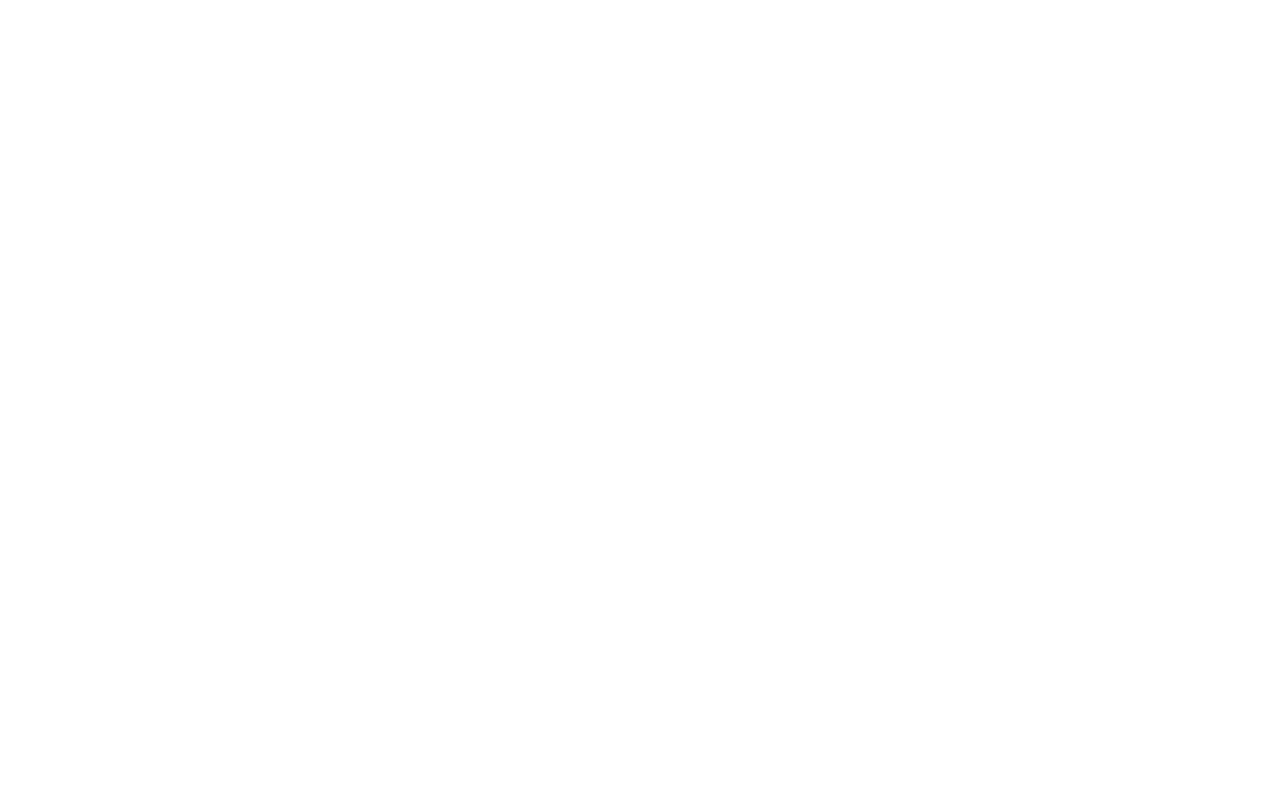
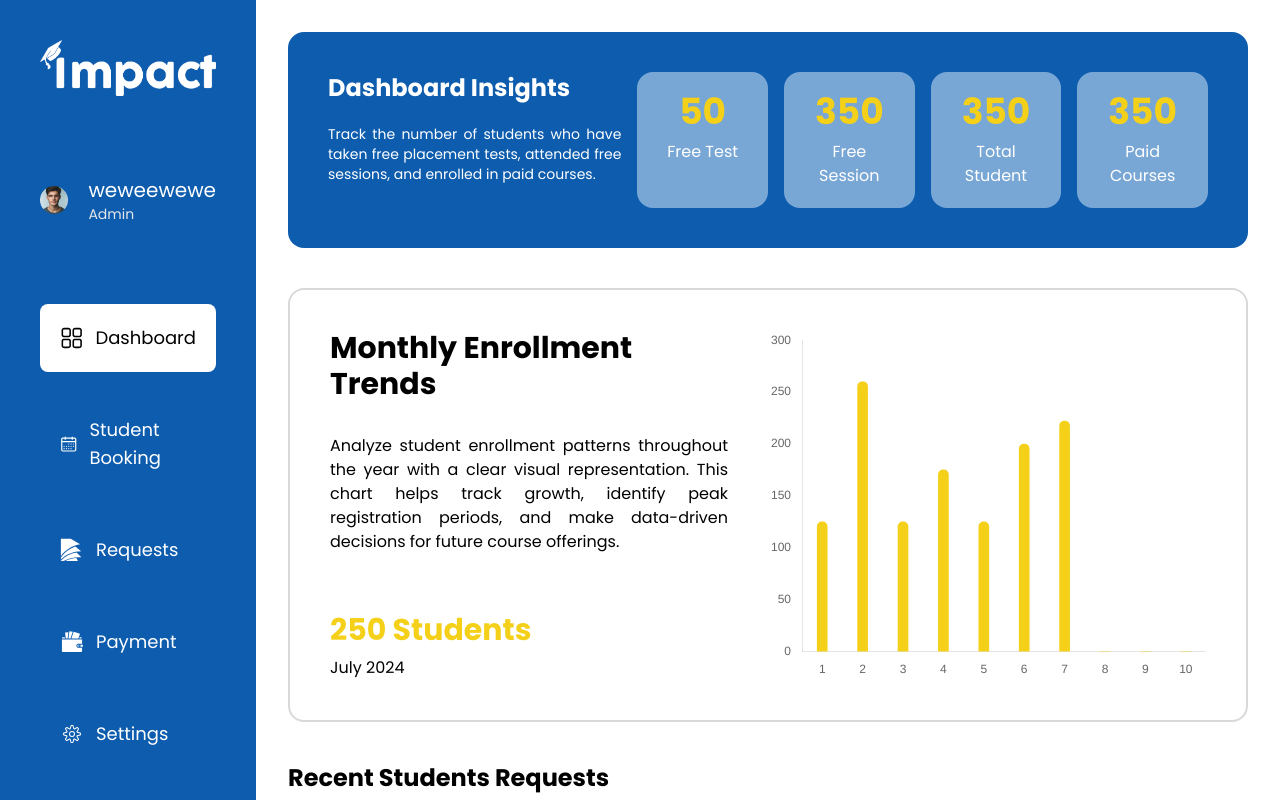
Before and after one commit to mahmoudReactABS/impact, a React (Vite) app: page /dash in a window 1280 px wide. Before the commit this address had no page. Shown: the top 800 px of the page. Built offline with nearby package versions, Linux system fonts and the light colour scheme.

Commit message:
Add files via upload

```diff
--- a/src/App.jsx
+++ b/src/App.jsx
@@ -1,7 +1,6 @@
 import './App.css';
 
 import { BrowserRouter as Router, Route, Routes } from 'react-router-dom';
-import { useEffect } from 'react';
 
 import MainLayout from './Layouts/MainLayout';
 import SubLayout from './Layouts/SubLayout';
@@ -13,6 +12,10 @@
 import CourseDetails from './pages/info';
 import Checkout from './pages/Checkout';
 import FreeTest from './pages/FreeTest';
+import Login from './pages/dashboard/Login';
+import HomePage from './pages/dashboard/HomePage';
+import DashLayout from './Layouts/DashLayout';
+import Settings from './pages/dashboard/Settings';
 
 function App() {
   return (
@@ -21,16 +24,23 @@
         {/* Main layout for general pages */}
         <Route path="/" element={<MainLayout />}>
           <Route index element={<Home />} />
-          <Route path="/about" element={<AboutUs />} />
-          <Route path="/courses" element={<Courses />} />
-          <Route path="/courses/:courseName" element={<CourseDetails />} />
+          <Route path="about" element={<AboutUs />} />
+          <Route path="courses" element={<Courses />} />
+          <Route path="courses/:courseName" element={<CourseDetails />} />
         </Route>
 
         {/* Checkout page with a different layout */}
         <Route path="/" element={<SubLayout />}>
-          <Route path="/checkout" element={<Checkout />} />
-          <Route path="/bookTest" element={<FreeTest />} />
-          <Route path="/ApplicationForm" element={<AppForm />} />
+          <Route path="checkout" element={<Checkout />} />
+          <Route path="bookTest" element={<FreeTest />} />
+          <Route path="ApplicationForm" element={<AppForm />} />
+          <Route path="/dash/login" element={<Login />} />
+        </Route>
+
+        {/* Dashboard layout */}
+        <Route path="/dash" element={<DashLayout />}>
+          <Route index element={<HomePage />} />
+          <Route path="settings" element={<Settings />} />
         </Route>
       </Routes>
     </Router>
--- a/src/Components/dashboard/Nav.jsx
+++ b/src/Components/dashboard/Nav.jsx
@@ -42,7 +42,7 @@
         ))}
       </section>
 
-      <Link className='text-[var(--Yellow)] text-3xl flex gap-5 justify-start items-center' to='/dash/login'>
+      <Link className='text-[var(--Yellow)] text-2xl font-semibold flex gap-5 justify-start items-center' to='/dash/login'>
         <MdOutlineLogout />
         <span>Logout</span>
       </Link>
--- a/src/Languages/ar.json
+++ b/src/Languages/ar.json
@@ -40,7 +40,7 @@
   "comprehensiveResourcesDetails": "استفد من مكتبة غنية بالمواد التعليمية.",
   "masterEnglish": "اتقن الإنجليزية مع هذه الدورات",
   "courses": {
-    "ilets": "إيلتس",
+    "ielts": "إيلتس",
     "group": "مجموعة",
     "private": "خاص"
   },
@@ -86,7 +86,7 @@
   "category": "الفئة",
   "group": "مجموعة",
   "private": "خاص",
-  "ilets": "إيلتس",
+  "ielts": "إيلتس",
   "chooseCountry": "اختر دولتك",
   "submit": "إرسال",
   "back": "رجوع",
--- a/src/Languages/en.json
+++ b/src/Languages/en.json
@@ -40,7 +40,7 @@
   "comprehensiveResourcesDetails": "Benefit from a library of rich materials.",
   "masterEnglish": "Master English with These Courses",
   "courses": {
-    "ilets": "ILETS",
+    "ielts": "IELTS",
     "group": "Group",
     "private": "Private"
   },
@@ -85,7 +85,7 @@
   "category": "Category",
   "group": "Group",
   "private": "Private",
-  "ilets": "ILETS",
+  "ielts": "IELTS",
   "chooseCountry": "Choose your country",
   "submit": "Submit",
   "back": "Back",
--- /dev/null
+++ b/src/Layouts/DashLayout.jsx
@@ -0,0 +1,25 @@
+import React from 'react';
+import { Link, Outlet } from 'react-router-dom';
+import { TranslationProvider } from '../TranslationContext';
+import { I18nextProvider } from 'react-i18next';
+import i18n from '../i18n';
+import Nav from '../Components/dashboard/Nav';
+
+const DashLayout = () => {
+ return (
+  <main className="w-full overflow-x-hidden grid grid-cols-10">
+   <I18nextProvider i18n={i18n}>
+    <TranslationProvider>
+     <div className="col-span-2">
+      <Nav />
+     </div>
+     <div className="col-span-8  p-8">
+      <Outlet />
+     </div>
+    </TranslationProvider>
+   </I18nextProvider>
+  </main>
+ );
+};
+
+export default DashLayout;
--- a/src/data/Courses.json
+++ b/src/data/Courses.json
@@ -1,5 +1,5 @@
 {
-  "ILETS": {
+  "IELTS": {
     "en": {
       "title": "IELTS Preparation",
       "description": "Achieve your target IELTS score with expert-led live sessions, structured study plans, and personalized feedback",
--- a/src/pages/AppForm.jsx
+++ b/src/pages/AppForm.jsx
@@ -76,7 +76,7 @@
               <option disabled value="">
                 {t('category')}
               </option>
-              <option value="ILETS">{t('ilets')}</option>
+              <option value="IELTS">{t('ielts')}</option>
               <option value="general">{t('general')}</option>
             </select>
           </div>
--- a/src/pages/FreeTest.jsx
+++ b/src/pages/FreeTest.jsx
@@ -142,7 +142,7 @@
             </option>
             <option value="Group">{t('group')}</option>
             <option value="Private">{t('private')}</option>
-            <option value="ILETS">{t('ilets')}</option>
+            <option value="IELTS">{t('ielts')}</option>
           </select>
         </div>
 
--- a/src/pages/Home.jsx
+++ b/src/pages/Home.jsx
@@ -132,7 +132,7 @@
         <h1 className='font-bold text-center text-xl md:text-3xl py-5 mb-8'>{t('masterEnglish')}</h1>
 
         <article data-aos="fade-up" data-aos-delay="1000" className='grid grid-cols-1 lg:grid-cols-3 gap-2 md:gap-6'>
-          <Course direc="ILETS" title={t('courses.ilets')} />
+          <Course direc="IELTS" title={t('courses.ielts')} />
           <Course direc="Group" title={t('courses.group')} />
           <Course direc="Private" title={t('courses.private')} />
         </article>
--- a/src/pages/dashboard/HomePage.jsx
+++ b/src/pages/dashboard/HomePage.jsx
@@ -1,6 +1,6 @@
-import React from 'react';
+import React, { useState } from 'react';
 import { Bar } from 'react-chartjs-2';
-import { Chart as ChartJS, CategoryScale, LinearScale, BarElement, Title, Tooltip, Legend, } from 'chart.js';
+import { Chart as ChartJS, CategoryScale, LinearScale, BarElement, Title, Tooltip, Legend } from 'chart.js';
 import { Link } from 'react-router-dom';
 
 ChartJS.register(CategoryScale, LinearScale, BarElement, Title, Tooltip, Legend);
@@ -8,16 +8,30 @@
 function HomePage() {
  const dataChart = {
   labels: ['1', '2', '3', '4', '5', '6', '7', '8', '9', '10'],
-  datasets: [{ data: [125, 260, 125, 175, 125, 200, 222, 0, 0, 0], borderRadius: 50, borderWidth: 0, backgroundColor: '#F5D019', barThickness: 10, },],
- },
-  options = {
-   responsive: true,
-   plugins: { legend: { display: false }, tooltip: { mode: 'index', intersect: false }, },
-   scales: {
-    x: { beginAtZero: false, grid: { display: false }, },
-    y: { beginAtZero: false, grid: { display: false }, },
+  datasets: [
+   {
+    data: [125, 260, 125, 175, 125, 200, 222, 0, 0, 0],
+    borderRadius: 50,
+    borderWidth: 0,
+    backgroundColor: '#F5D019',
+    barThickness: 10,
    },
-  };
+  ],
+ };
+
+ const options = {
+  responsive: true,
+  maintainAspectRatio: false,
+  plugins: {
+   legend: { display: false },
+   tooltip: { mode: 'index', intersect: false },
+  },
+  scales: {
+   x: { beginAtZero: false, grid: { display: false } },
+   y: { beginAtZero: false, grid: { display: false } },
+  },
+ };
+
  const details = [
   { number: "50", description: "Free Test" },
   { number: "350", description: "Free Session" },
@@ -30,13 +44,13 @@
    <section className="bg-[var(--Main)] text-white p-10 grid grid-cols-3 rounded-2xl">
     <article className="space-y-5 col-span-1">
      <h1 className="text-2xl font-bold">Dashboard Insights</h1>
-     <p className="text-sm">
+     <p style={{textAlign:'justify'}} className="text-sm">
       Track the number of students who have taken free placement tests,
       attended free sessions, and enrolled in paid courses.
      </p>
     </article>
 
-    <article className="grid grid-cols-4 gap-4 px-4 col-span-2">
+    <article className="grid grid-cols-4 gap-4 ps-4 col-span-2">
      {details.map((item, index) => (
       <div key={index} className="bg-[var(--Light)]/50 text-center p-5 rounded-2xl space-y-2">
        <h1 className="text-4xl text-[var(--Yellow)] font-bold">{item.number}</h1>
@@ -47,28 +61,27 @@
    </section>
 
    <section className="grid grid-cols-2 space-x-10 rounded-2xl p-10 border-2 border-[var(--SubTextBorder)]/50">
-    <article className="space-y-8 flex flex-col">
-     <h1 className="text-3xl font-bold"> Monthly Enrollment Trends</h1>
-     <p>
-      Analyze student enrollment patterns throughout the year with a
-      clear visual representation. This chart helps track growth, identify
-      peak registration periods, and make data-driven decisions for future
-      course offerings.
+    <article className="space-y-8 flex flex-col h-full">
+     <h1 className="text-3xl font-bold">Monthly Enrollment Trends</h1>
+     <p style={{textAlign:'justify'}}>
+      Analyze student enrollment patterns throughout the year with a clear visual representation. This chart helps track growth, identify peak registration periods, and make data-driven decisions for future course offerings.
      </p>
 
-     <div className="justify-self-end space-y-2">
+     <div className="mt-auto justify-self-end space-y-2">
       <h1 className="text-3xl text-[var(--Yellow)] font-bold">250 Students</h1>
       <p>July 2024</p>
      </div>
     </article>
 
-    <article>
-     <Bar data={dataChart} options={options} />
+    <article className=''>
+     <div style={{ height: '350px' }}>
+      <Bar data={dataChart} options={options} />
+     </div>
     </article>
    </section>
 
-   <section className='space-y-10'>
-    <h1 className="text-2xl font-bold">Recants Students Requests </h1>
+   <section className="space-y-10">
+    <h1 className="text-2xl font-bold">Recent Students Requests</h1>
 
     <div className="overflow-hidden border-2 border-[#347792] rounded-xl">
      <table className="w-full text-center table-auto">
@@ -90,7 +103,9 @@
         <td className="p-4">0123456789</td>
         <td className="p-4">Egypt</td>
         <td className="p-4">Free Session</td>
-        <td className="p-4"><button className='underline text-[var(--Yellow)]'>select date</button></td>
+        <td className="p-4">
+         <button className="underline text-[var(--Yellow)]">select date</button>
+        </td>
        </tr>
        <tr className="hover:bg-gray-100">
         <td className="p-4">John</td>
@@ -98,7 +113,9 @@
         <td className="p-4">0987654321</td>
         <td className="p-4">USA</td>
         <td className="p-4">Free Session</td>
-        <td className="p-4"><button className='underline text-[var(--Yellow)]'>select date</button></td>
+        <td className="p-4">
+         <button className="underline text-[var(--Yellow)]">select date</button>
+        </td>
        </tr>
        <tr className="hover:bg-gray-100">
         <td className="p-4">Maria</td>
@@ -106,13 +123,15 @@
         <td className="p-4">0555555555</td>
         <td className="p-4">Spain</td>
         <td className="p-4">Free Session</td>
-        <td className="p-4"><button className='underline text-[var(--Yellow)]'>select date</button></td>
+        <td className="p-4">
+         <button className="underline text-[var(--Yellow)]">select date</button>
+        </td>
        </tr>
       </tbody>
      </table>
     </div>
     <div className="flex px-6 py-0.5 justify-end">
-     <Link className='underline'>See more</Link>
+     <Link className="underline">See more</Link>
     </div>
    </section>
   </main>
```
Also changed, not shown: src/pages/Courses.jsx (+38 -7 lines), src/pages/info.jsx (+29 -22 lines), src/assets/login.png (added).
